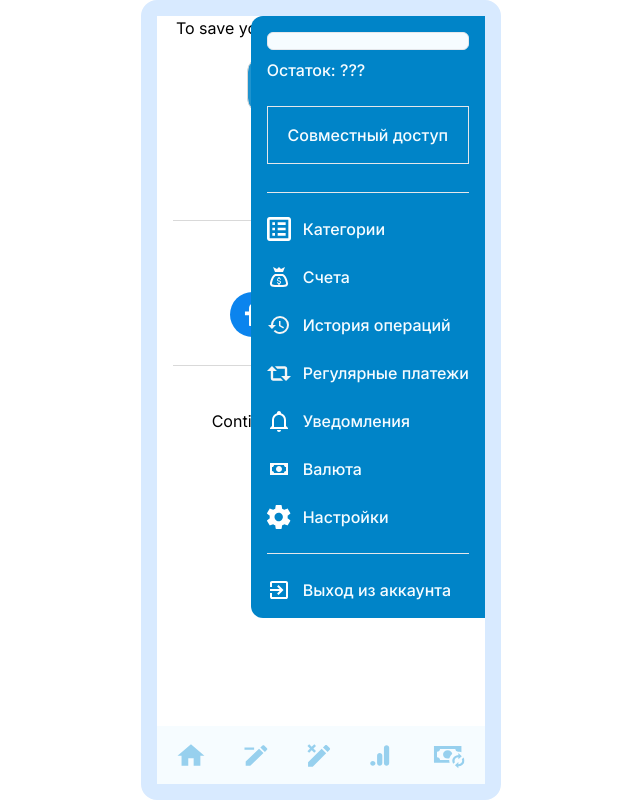
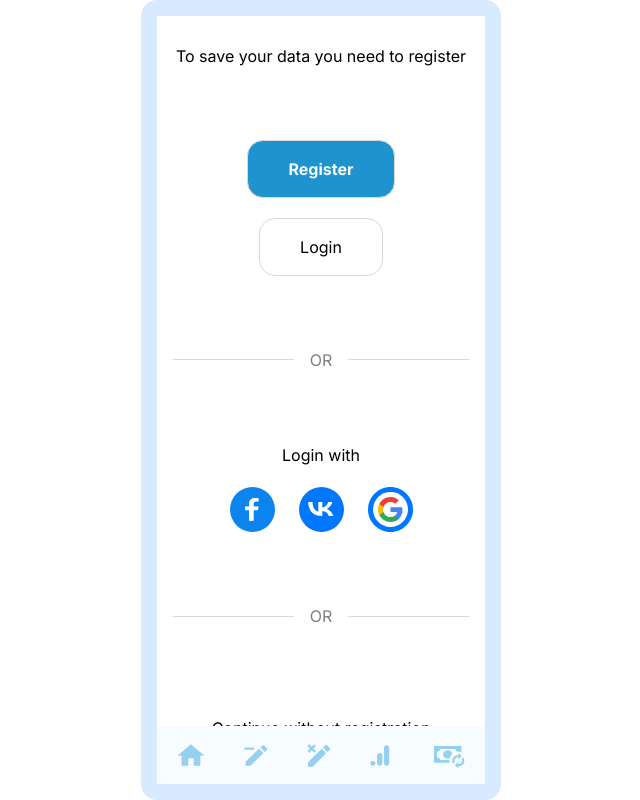
Before and after one commit to vicanis/wallet3, a Next.js app: page /login in a window 1280 px wide. Shown: the whole page, without its empty margins (319-959 px from the left). Built offline with nearby package versions, Linux system fonts and the light colour scheme; no server answers.

Commit message:
fix: remove wrapping with <div> of the children in the main layout, hide side menu

```diff
--- a/src/app/(main)/layout.tsx
+++ b/src/app/(main)/layout.tsx
@@ -9,8 +9,8 @@ export default function RootLayout({
     return (
         <div className="min-h-screen w-full flex items-center justify-center">
             <div className="w-[360px] h-screen max-h-[800px] border-[1em] border-solid border-[#d8eaff] rounded-2xl relative">
-                <div>{children}</div>
-                <SideMenu />
+                {children}
+                {/* <SideMenu /> */}
                 <BottomBar />
             </div>
         </div>
```
